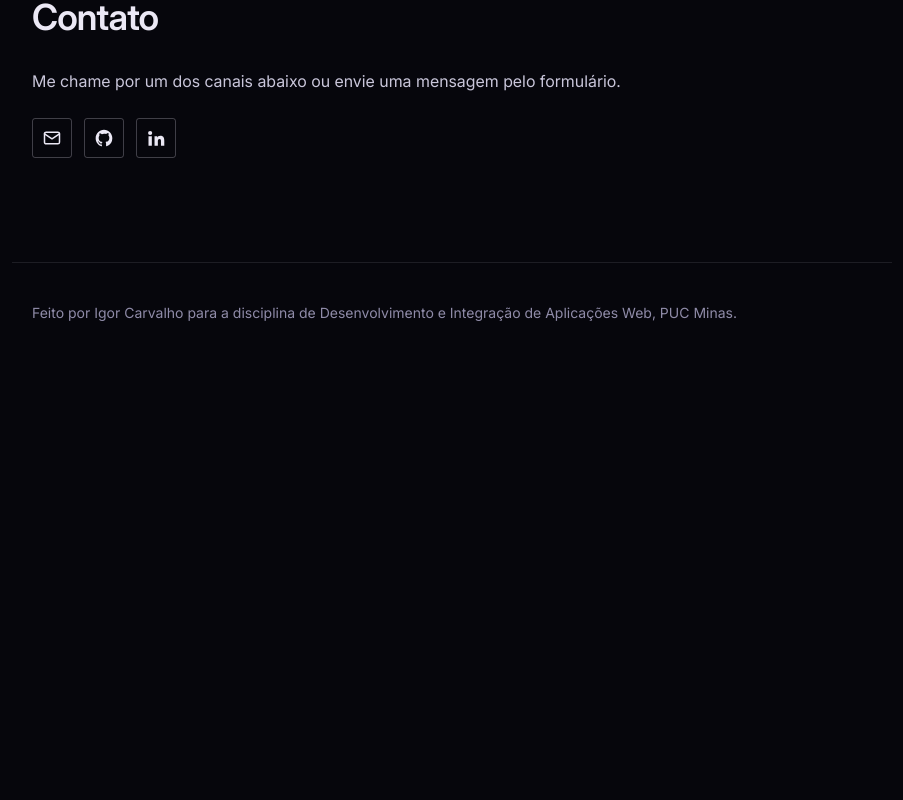
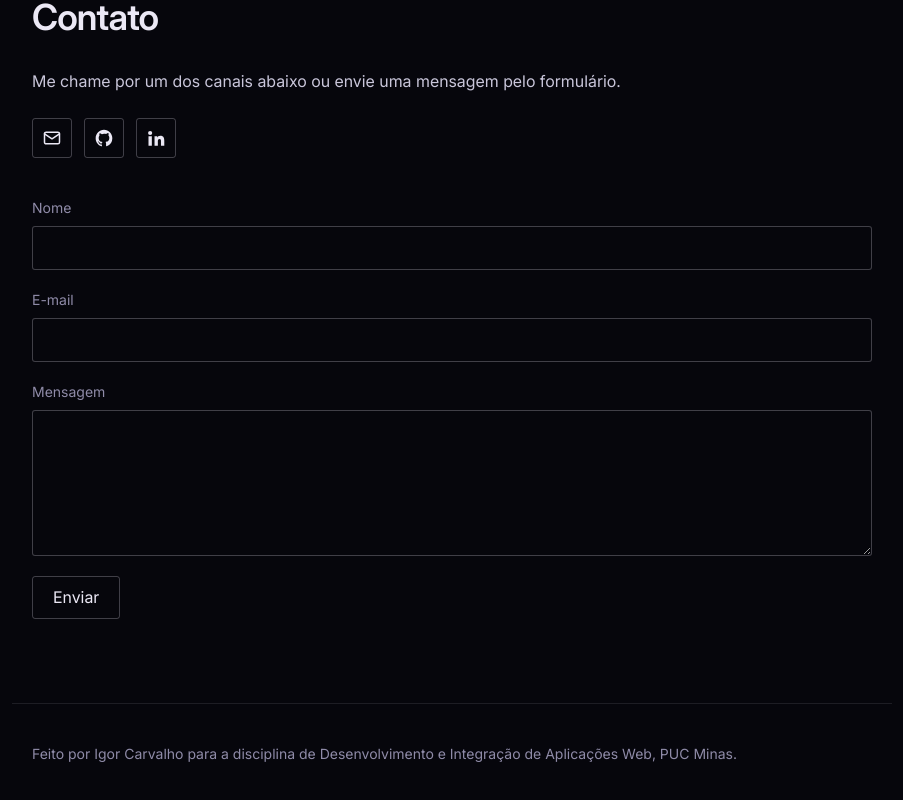
Before and after one commit to igorrCarvalho/diaw-portfolio, a React (Vite) app: page / in a window 1280 px wide. Shown: the part 5644-6444 px from the top of the page, without its empty margins (188-1091 px from the left). Before the commit the page ends 6007 px from the top, so only its background shows below. Built offline with nearby package versions, Linux system fonts and the light colour scheme.

Commit message:
feat: add contact form that sends email through Web3Forms

```diff
--- a/src/components/Contact.jsx
+++ b/src/components/Contact.jsx
@@ -1,5 +1,6 @@
 import { SectionTitle } from './SectionTitle.jsx'
 import { Icon } from './Icon.jsx'
+import { ContactForm } from './ContactForm.jsx'
 
 function IconLink({ href, label, icon, external }) {
   let target
@@ -36,6 +37,7 @@ export function Contact({ contact }) {
           <IconLink key={link.label} href={link.href} label={link.label} icon={link.icon} external={true} />
         ))}
       </div>
+      <ContactForm form={contact.form} />
     </section>
   )
 }
--- /dev/null
+++ b/src/components/ContactForm.jsx
@@ -0,0 +1,136 @@
+import { useState } from 'react'
+
+const emailPattern = /^[^\s@]+@[^\s@]+\.[^\s@]+$/
+
+const inputClass =
+  'w-full rounded-[3px] border border-ink/25 bg-void px-3 py-2 text-ink focus:border-violet focus:outline-none focus-visible:border-violet focus-visible:ring-1 focus-visible:ring-violet'
+
+export function ContactForm({ form }) {
+  const [name, setName] = useState('')
+  const [email, setEmail] = useState('')
+  const [message, setMessage] = useState('')
+  const [status, setStatus] = useState('idle')
+  const [feedback, setFeedback] = useState('')
+
+  function showError(text) {
+    setStatus('error')
+    setFeedback(text)
+  }
+
+  async function handleSubmit(event) {
+    event.preventDefault()
+
+    if (name.trim() === '' || email.trim() === '' || message.trim() === '') {
+      showError(form.required)
+      return
+    }
+    if (!emailPattern.test(email.trim())) {
+      showError(form.invalidEmail)
+      return
+    }
+
+    const accessKey = import.meta.env.VITE_WEB3FORMS_KEY
+    if (!accessKey) {
+      showError(form.error)
+      return
+    }
+
+    setStatus('sending')
+    setFeedback('')
+
+    try {
+      const response = await fetch('https://api.web3forms.com/submit', {
+        method: 'POST',
+        headers: { 'Content-Type': 'application/json', Accept: 'application/json' },
+        body: JSON.stringify({
+          access_key: accessKey,
+          name: name.trim(),
+          email: email.trim(),
+          message: message.trim(),
+        }),
+      })
+      const result = await response.json()
+
+      if (!response.ok || !result.success) {
+        showError(form.error)
+        return
+      }
+
+      setStatus('success')
+      setFeedback(form.success)
+      setName('')
+      setEmail('')
+      setMessage('')
+    } catch {
+      showError(form.error)
+    }
+  }
+
+  let buttonText = form.send
+  if (status === 'sending') {
+    buttonText = form.sending
+  }
+
+  let feedbackClass = 'text-sm text-[#ff9a9a]'
+  if (status === 'success') {
+    feedbackClass = 'text-sm text-[#7ee2a8]'
+  }
+
+  return (
+    <form onSubmit={handleSubmit} noValidate className="flex flex-col gap-5">
+      <div className="flex flex-col gap-2">
+        <label htmlFor="contact-name" className="text-sm text-muted">
+          {form.name}
+        </label>
+        <input
+          id="contact-name"
+          type="text"
+          name="name"
+          autoComplete="name"
+          value={name}
+          onChange={(event) => setName(event.target.value)}
+          className={inputClass}
+        />
+      </div>
+      <div className="flex flex-col gap-2">
+        <label htmlFor="contact-email" className="text-sm text-muted">
+          {form.email}
+        </label>
+        <input
+          id="contact-email"
+          type="email"
+          name="email"
+          autoComplete="email"
+          value={email}
+          onChange={(event) => setEmail(event.target.value)}
+          className={inputClass}
+        />
+      </div>
+      <div className="flex flex-col gap-2">
+        <label htmlFor="contact-message" className="text-sm text-muted">
+          {form.message}
+        </label>
+        <textarea
+          id="contact-message"
+          name="message"
+          rows="5"
+          value={message}
+          onChange={(event) => setMessage(event.target.value)}
+          className={inputClass}
+        />
+      </div>
+      <div>
+        <button
+          type="submit"
+          disabled={status === 'sending'}
+          className="rounded-[3px] border border-ink/25 px-5 py-2 text-ink transition-colors hover:border-violet hover:text-violet focus-visible:border-violet focus-visible:text-violet focus-visible:outline-none disabled:cursor-not-allowed disabled:opacity-60"
+        >
+          {buttonText}
+        </button>
+      </div>
+      <p role="status" className={feedbackClass}>
+        {feedback}
+      </p>
+    </form>
+  )
+}
```
